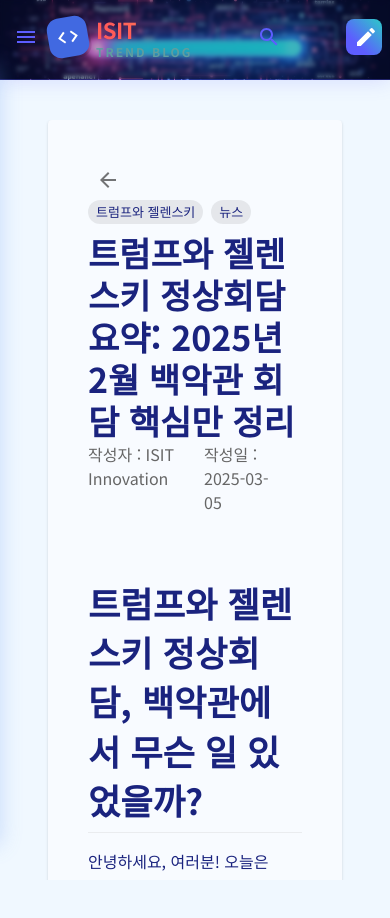
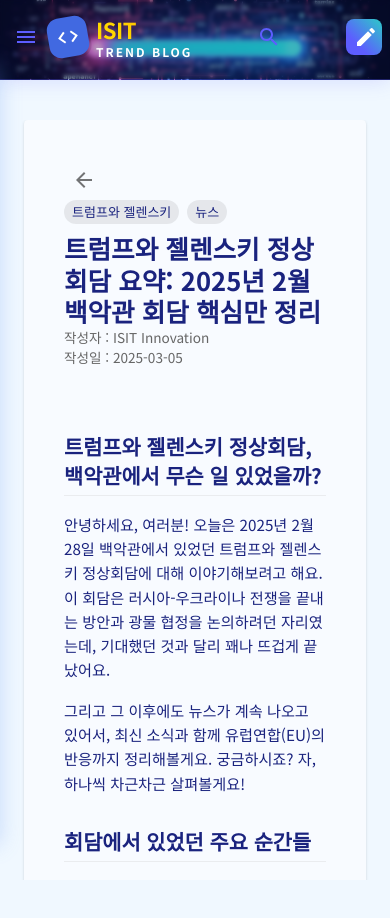
Before and after one commit to isITinnovation/isitinnovation.github.io, a React (Vite) app: page /post/1 in a window 390 px wide. Shown: the top 918 px of the page. Built offline with nearby package versions, Linux system fonts and the light colour scheme.

Commit message:
재수정

```diff
--- a/src/App.tsx
+++ b/src/App.tsx
@@ -51,7 +51,7 @@ const App = () => {
             <Box
               component="main"
               sx={{
-                paddingX: "2rem",
+                paddingX: "0.5rem",
                 height: "90vh",
                 overflowY: "auto",
                 display: "flex",
--- a/src/components/Logo.tsx
+++ b/src/components/Logo.tsx
@@ -32,7 +32,7 @@ const Logo = () => {
           sx={{
             fontWeight: 800,
             fontSize: "22px",
-            background: "linear-gradient(45deg, #FF5B59 30%, #FF8E53 90%)",
+            background: "linear-gradient(45deg, #FFD700 30%, #FFA500 90%)",
             WebkitBackgroundClip: "text",
             WebkitTextFillColor: "transparent",
             letterSpacing: "-0.5px",
@@ -43,7 +43,6 @@ const Logo = () => {
         <Typography
           sx={{
             fontSize: "12px",
-            color: "secondary.main",
             fontWeight: 600,
             letterSpacing: "2px",
             marginTop: "-4px",
--- a/src/data/posts.ts
+++ b/src/data/posts.ts
@@ -12,7 +12,7 @@ export const POSTS_DETAIL: PostDetail[] = [
     excerpt: "트럼프와 젤렌스키 정상회담, 백악관에서 무슨 일 있었을까?",
     category: "트럼프와 젤렌스키,뉴스",
     content: `<body>
-    <h1>트럼프와 젤렌스키 정상회담, 백악관에서 무슨 일 있었을까?</h1>
+    <h2>트럼프와 젤렌스키 정상회담, 백악관에서 무슨 일 있었을까?</h2>
     <p>안녕하세요, 여러분! 오늘은 2025년 2월 28일 백악관에서 있었던 트럼프와 젤렌스키 정상회담에 대해 이야기해보려고 해요. 이 회담은 러시아-우크라이나 전쟁을 끝내는 방안과 광물 협정을 논의하려던 자리였는데, 기대했던 것과 달리 꽤나 뜨겁게 끝났어요.</p>
     <p>그리고 그 이후에도 뉴스가 계속 나오고 있어서, 최신 소식과 함께 유럽연합(EU)의 반응까지 정리해볼게요. 궁금하시죠? 자, 하나씩 차근차근 살펴볼게요!</p>
 
--- a/src/pages/Home/index.tsx
+++ b/src/pages/Home/index.tsx
@@ -93,7 +93,7 @@ const Home = ({ searchValue }: HomeProps) => {
               sx={{
                 color: "#1A237E",
                 textShadow: "1px 1px 2px rgba(255,255,255,0.5)",
-                background: "rgba(255,255,255,0.8)",
+                // background: "rgba(255,255,255,0.8)",
                 padding: "4px 8px",
                 borderRadius: "4px",
                 boxShadow: "0 2px 4px rgba(0,0,0,0.1)",
--- a/src/pages/PostDetail/PostDetail.css
+++ b/src/pages/PostDetail/PostDetail.css
@@ -1,3 +1,8 @@
+:root {
+  --primary-color: #1976d2;
+}
+
+/* 기본 레이아웃 스타일 */
 .post-detail-container {
   max-width: 100%;
   width: 100%;
@@ -8,22 +13,23 @@
   width: 100%;
 }
 
-.post-detail-back-button {
-  margin-bottom: 1rem;
-  margin-left: -0.5rem;
-}
-
 .post-detail-paper {
-  border-radius: 8px;
   min-height: 80vh;
   display: flex;
   flex-direction: column;
   width: 100%;
   max-width: 100%;
+  border-radius: 8px;
 }
 
+/* 헤더 및 메타 정보 스타일 */
 .post-detail-header {
   padding: 1.5rem 1.5rem 0;
+}
+
+.post-detail-back-button {
+  margin-bottom: 1rem;
+  margin-left: -0.5rem;
 }
 
 .post-detail-category {
@@ -38,23 +44,26 @@
 }
 
 .post-detail-meta {
-  display: flex;
   justify-content: left;
   color: #666;
   margin-bottom: 2rem;
 }
-.post-detail-author{
+
+.post-detail-author {
   margin-right: 1rem;
 }
-.post-detail-createdAt{
+
+.post-detail-createdAt {
   margin-right: 1rem;
 }
+
 .post-detail-views {
   display: flex;
   align-items: center;
   gap: 0.5rem;
 }
 
+/* 콘텐츠 영역 기본 스타일 */
 .post-detail-content {
   padding: 0 1.5rem 1.5rem;
   flex: 1;
@@ -62,39 +71,7 @@
   height: auto !important;
 }
 
-/* 이미지 사이즈 조절 */
-.post-detail-content img {
-  max-width: 100%;
-  height: auto;
-  display: block;
-  margin: 1rem auto;
-  border-radius: 8px;
-  box-shadow: 0 4px 8px rgba(0, 0, 0, 0.1);
-}
-
-/* 반응형 이미지 사이즈 */
-@media (max-width: 600px) {
-  .post-detail-paper {
-    padding: 1rem;
-    border-radius: 4px;
-  }
-  .post-detail-content img {
-    width: 100%;
-  }
-}
-
-@media (min-width: 601px) {
-  .post-detail-paper {
-    padding: 1.5rem;
-    border-radius: 8px;
-  }
-}
-
-:root {
-  --primary-color: #1976d2;
-}
-
-/* 제목 태그 가독성 향상을 위한 스타일 */
+/* 제목 태그 공통 스타일 */
 .post-detail-content h1,
 .post-detail-content h2,
 .post-detail-content h3,
@@ -107,6 +84,7 @@
   clear: both;
 }
 
+/* 데스크톱 환경의 제목 태그 크기 */
 .post-detail-content h1 {
   font-size: 2.2rem;
   border-bottom: 1px solid #eaecef;
@@ -136,13 +114,23 @@
   color: #666;
 }
 
-/* 문단 간격 조정 */
+/* 이미지 스타일 */
+.post-detail-content img {
+  max-width: 100%;
+  height: auto;
+  display: block;
+  margin: 1rem auto;
+  border-radius: 8px;
+  box-shadow: 0 4px 8px rgba(0, 0, 0, 0.1);
+}
+
+/* 문단 스타일 */
 .post-detail-content p {
   margin-bottom: 1rem;
   line-height: 1.6;
 }
 
-/* 코드 블록 스타일 개선 */
+/* 코드 블록 스타일 */
 .post-detail-content pre,
 .post-detail-content code {
   background-color: #f6f8fa;
@@ -157,7 +145,7 @@
   margin: 1rem 0;
 }
 
-/* 목록 스타일 개선 */
+/* 목록 스타일 */
 .post-detail-content ul,
 .post-detail-content ol {
   margin-bottom: 1rem;
@@ -171,12 +159,78 @@
 /* 인용구 스타일 */
 .post-detail-content blockquote {
   border-left: 4px solid var(--primary-color);
+  padding: 1rem;
   padding-left: 1rem;
+  margin: 1rem 0;
   margin-left: 0;
   margin-right: 0;
   color: #555;
   font-style: italic;
   background-color: #f9f9f9;
-  padding: 1rem;
-  margin: 1rem 0;
 }
+
+/* 모바일 환경 스타일 (600px 이하) */
+@media (max-width: 600px) {
+  .post-detail-paper {
+    padding: 1rem;
+    border-radius: 4px;
+  }
+
+  /* 모바일 환경에서 제목 태그 크기 조정 */
+  .post-detail-content h1 {
+    font-size: 1.5rem;
+  }
+
+  .post-detail-content h2 {
+    font-size: 1.3rem;
+  }
+
+  .post-detail-content h3 {
+    font-size: 1.1rem;
+  }
+
+  .post-detail-content h4 {
+    font-size: 1.1rem;
+  }
+
+  .post-detail-content h5,
+  .post-detail-content h6 {
+    font-size: 1rem;
+  }
+
+  /* 모바일 환경에서 본문 텍스트 크기 조정 */
+  .post-detail-content p,
+  .post-detail-content li,
+  .post-detail-content blockquote {
+    font-size: 0.95rem;
+  }
+
+  /* 모바일 환경에서 코드 블록 크기 조정 */
+  .post-detail-content pre,
+  .post-detail-content code {
+    font-size: 0.9rem;
+  }
+
+  /* 포스트 제목 크기 조정 */
+  .post-detail-title {
+    font-size: 1.6rem !important;
+  }
+
+  /* 메타 정보 크기 조정 */
+  .post-detail-meta p {
+    font-size: 0.85rem;
+  }
+
+  /* 모바일 환경에서 이미지 크기 조정 */
+  .post-detail-content img {
+    width: 100%;
+  }
+}
+
+/* 데스크톱 환경 스타일 (601px 이상) */
+@media (min-width: 601px) {
+  .post-detail-paper {
+    padding: 1.5rem;
+    border-radius: 8px;
+  }
+}
```
Also changed, not shown: 4 other files (tests, documents, lock files or other folders).
